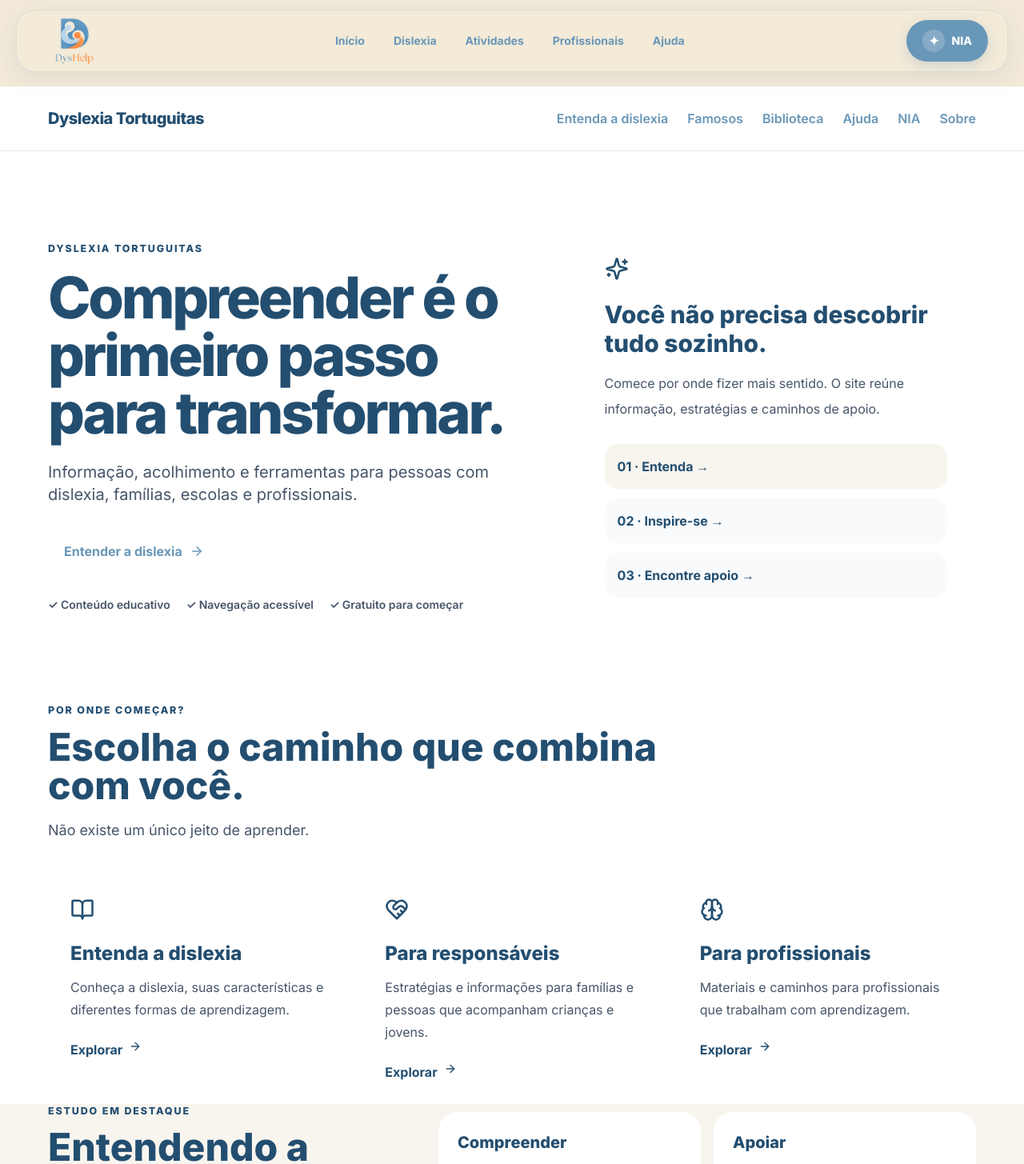
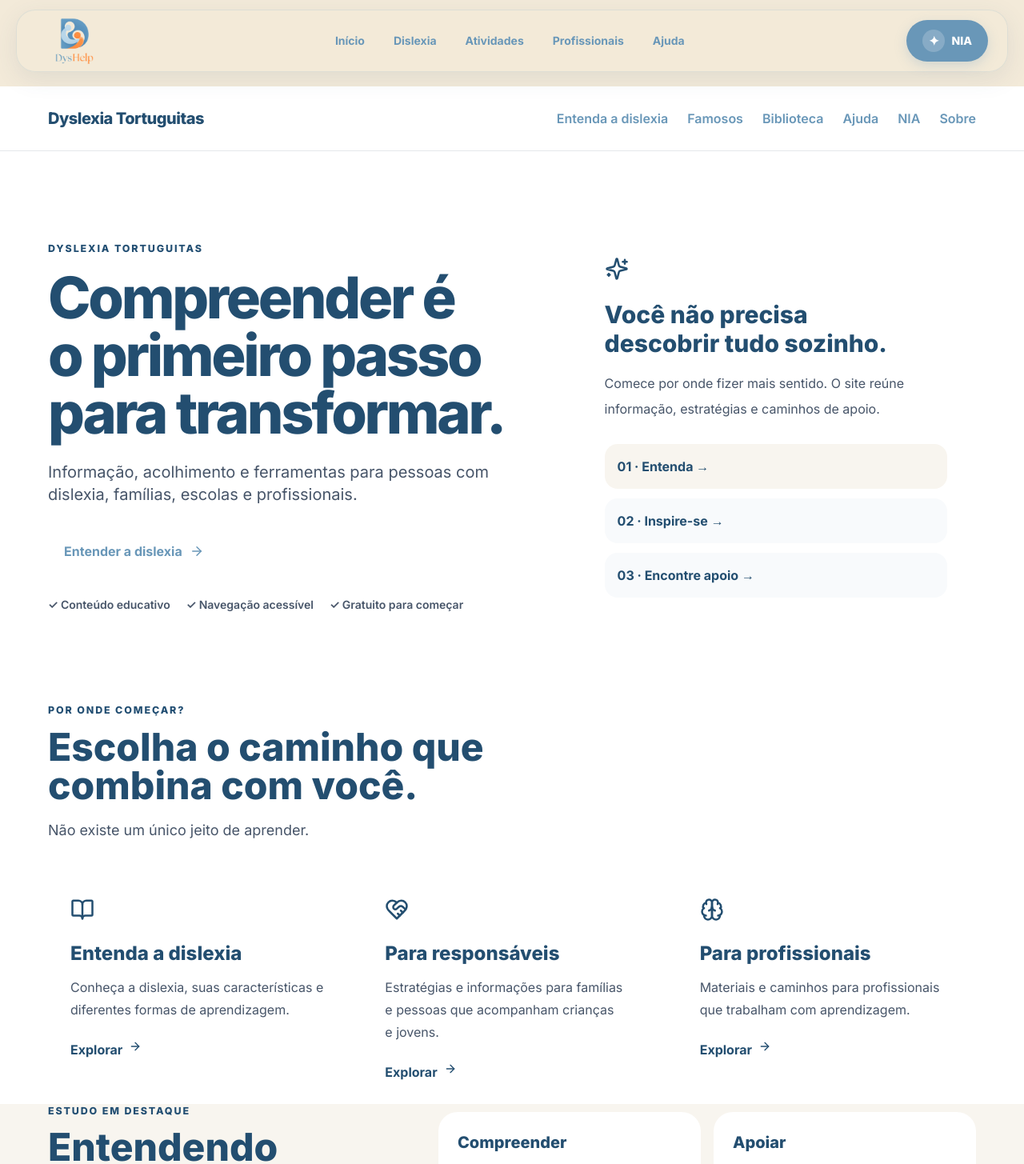
Before and after one commit to bernardowoldam-commits/Dyslexia-PxP, a Next.js app: page / in a window 1280 px wide. Shown: the top 1455 px of the page at 80% size. Built offline with nearby package versions, Linux system fonts and the light colour scheme.

Commit message:
Update globals.css

```diff
--- a/app/globals.css
+++ b/app/globals.css
@@ -645,7 +645,29 @@ img {
 /* =========================================================
    PREFERÊNCIA DO SISTEMA
    ========================================================= */
+/* =========================================================
+   DYSHELP — REFINAMENTO EDITORIAL
+   ========================================================= */
 
+h1,
+h2,
+h3 {
+  text-wrap: balance;
+}
+
+p {
+  text-wrap: pretty;
+}
+
+.display-title,
+.section-title {
+  text-rendering: optimizeLegibility;
+}
+
+::selection {
+  background: var(--orange);
+  color: white;
+}
 @media (prefers-reduced-motion: reduce) {
   html {
     scroll-behavior: auto;
```
